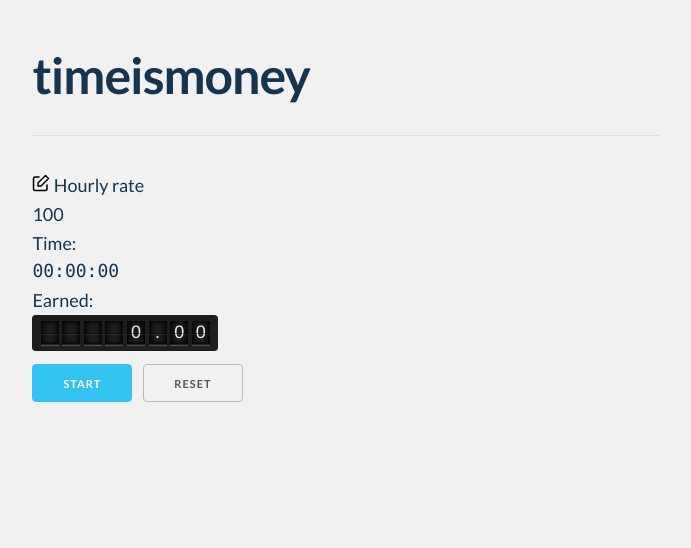
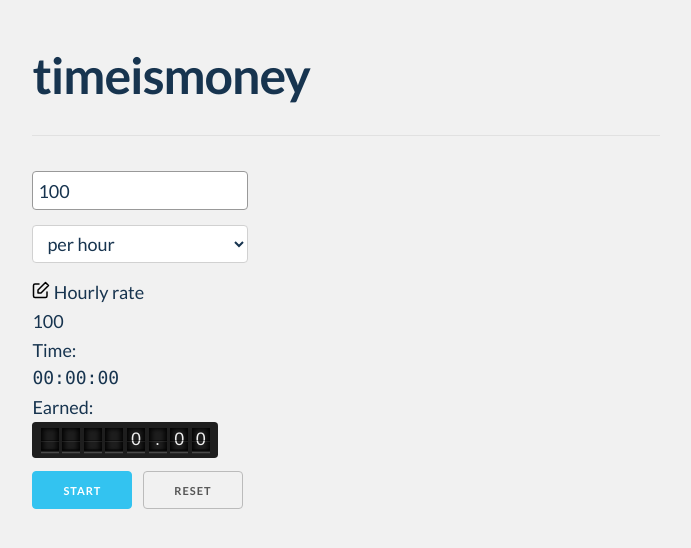
Before and after one commit to wiiitek/timeismoney, an Angular app: page / in a window 1280 px wide. Shown: the top 548 px of the page, without its empty margins (166-857 px from the left). Built offline with nearby package versions, Linux system fonts and the light colour scheme; what angular-custom-modal would draw is missing.

Commit message:
add rate input component

```diff
--- a/src/app/app.module.ts
+++ b/src/app/app.module.ts
@@ -9,6 +9,7 @@ import { TimerComponent } from './timer/timer.component';
 import { ElapsedComponent } from './timer/elapsed/elapsed.component';
 import { EarnedComponent } from './timer/earned/earned.component';
 import { RateComponent } from './rate/rate.component';
+import { RateInputComponent } from './rate/rate-input.component';
 import { RateService } from './rate/rate.service';
 import { HourlyRateEditLabelComponent } from './rate/hourly-rate-edit-label/hourly-rate-edit-label.component';
 
@@ -19,6 +20,7 @@ import { HourlyRateEditLabelComponent } from './rate/hourly-rate-edit-label/hour
     ElapsedComponent,
     EarnedComponent,
     RateComponent,
+    RateInputComponent,
     HourlyRateEditLabelComponent
   ],
   imports: [
--- /dev/null
+++ b/src/app/rate/rate-input.component.html
@@ -0,0 +1,12 @@
+<div class="input">
+  <div class="input__rate">
+    <input type="number" class="u-full-width" placeholder="your rate" id="rate"
+      [ngModel]="(this.rate)" (ngModelChange)="onRateChange($event)" />
+  </div>
+  <div class="input__rate_type">
+    <select (change)="onRateTypeChange($event)">
+      <option value="per-hour" [selected]="perHour()">per hour</option>
+      <option value="per-month" [selected]="perMonth()">per month</option>
+    </select>
+  </div>
+</div>
--- /dev/null
+++ b/src/app/rate/rate-input.component.scss
@@ -0,0 +1,21 @@
+$field_width: 12em;
+
+.input {
+  &__rate {
+    width: $field_width;
+
+    input {
+      height: 39px;
+      border: 1px solid #999999;
+      padding: 5px;
+    }
+  }
+
+  &__rate_type {
+    width: $field_width;
+
+    select {
+      width: 100%;
+    }
+  }
+}
--- /dev/null
+++ b/src/app/rate/rate-input.component.ts
@@ -0,0 +1,38 @@
+import { Component, ViewEncapsulation, ChangeDetectionStrategy } from '@angular/core';
+import { RateService, RateType } from './rate.service';
+
+@Component({
+  selector: 'app-rate-input',
+  templateUrl: './rate-input.component.html',
+  styleUrls: ['./rate-input.component.scss'],
+  encapsulation: ViewEncapsulation.None,
+  changeDetection: ChangeDetectionStrategy.OnPush
+})
+export class RateInputComponent {
+
+  constructor(private rateService: RateService) { }
+
+  get rate(): number {
+    return this.rateService.getRate();
+  }
+
+  // https://stackoverflow.com/a/57200419
+  onRateChange(newRate: string): void {
+    this.rateService.setRate(newRate);
+  }
+
+  onRateTypeChange(event: any): void {
+    const rateType: RateType = event.target.value;
+    if (rateType !== this.rateService.rateType) {
+      this.rateService.setRateType(rateType);
+    }
+  }
+
+  perHour(): boolean {
+    return this.rateService.rateType === RateType.PER_HOUR;
+  }
+
+  perMonth(): boolean {
+    return this.rateService.rateType === RateType.PER_MONTH;
+  }
+}
--- a/src/app/timer/timer.component.html
+++ b/src/app/timer/timer.component.html
@@ -1,6 +1,7 @@
 <div class="timer">
 
   <hr />
+  <app-rate-input></app-rate-input>
   <div class="timer__hourly_rate">
     <div>
       <app-hourly-rate-edit-label></app-hourly-rate-edit-label>
```
